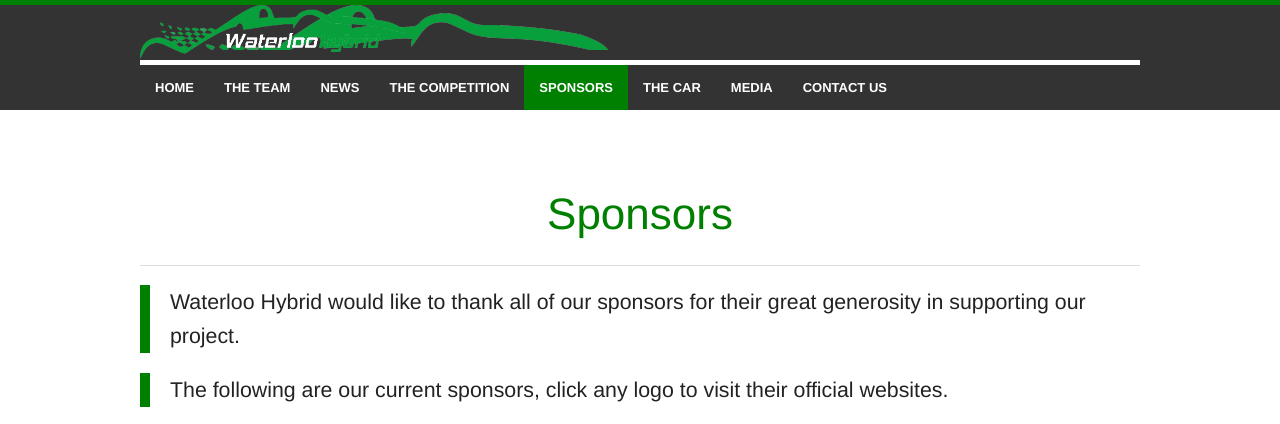
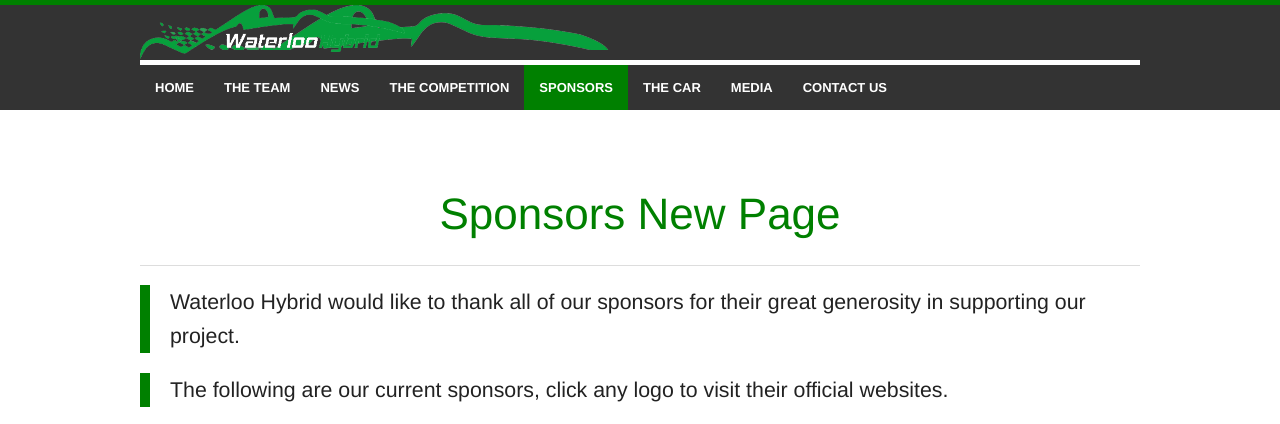
Before and after one commit to all2ham/WaterlooSDC, a plain HTML site: page sponsors.html in a window 1280 px wide. Shown: the top 424 px of the page. Drawn offline with Linux system fonts and the light colour scheme; files whose address does not match are found by name.

Commit message:
demo during meeting

```diff
--- a/sponsors.html
+++ b/sponsors.html
@@ -45,7 +45,7 @@
           <div id="page2">
               <div class="row">
 
-                  <h1 class="text-center">Sponsors</h1>
+                  <h1 class="text-center">Sponsors New Page</h1>
                   <hr>
 
                   <p>Waterloo Hybrid would like to thank all of our sponsors for their great generosity in supporting our project.
```
